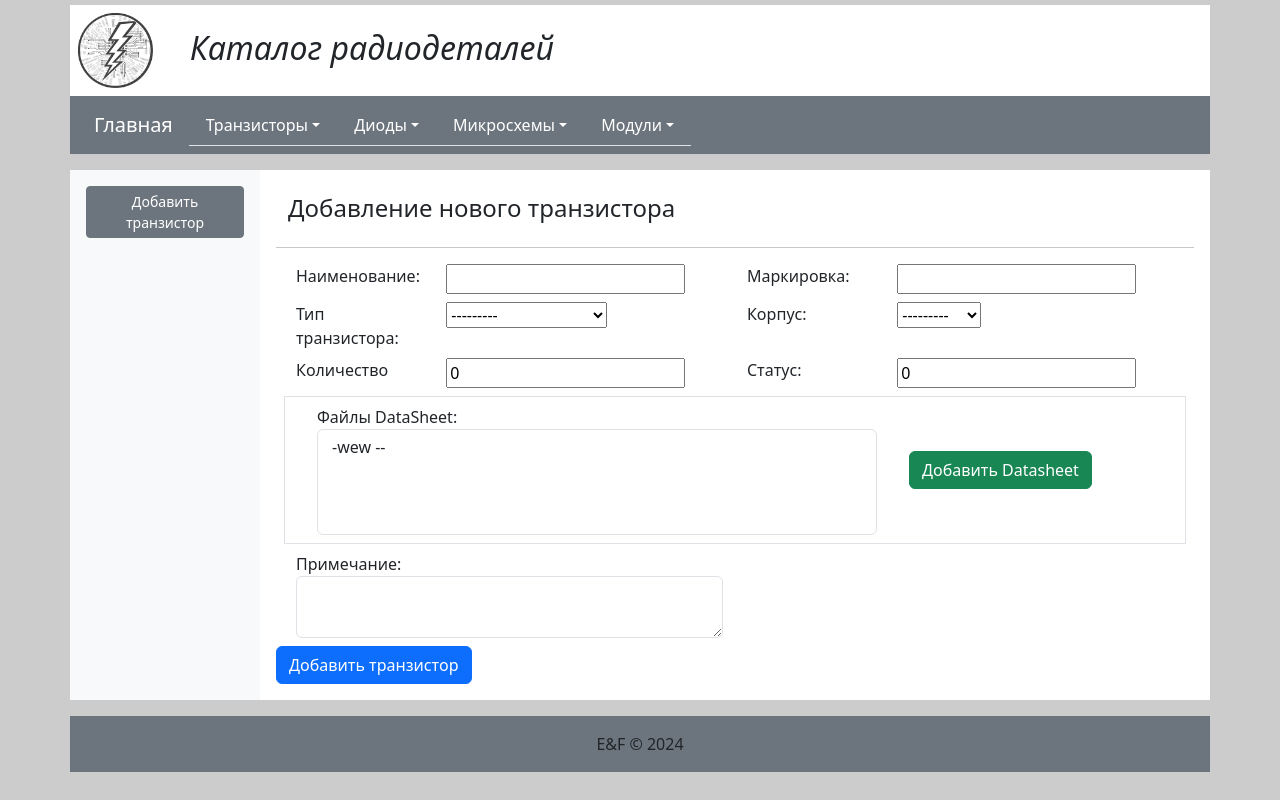
After one commit to eskealexey/django-radio, a Django app: page /transistors/add/ in a window 1280 px wide. The commit adds this page. Run offline with Django 5.2, Linux system fonts and the light colour scheme; data comes from the database, SQL or seed files in the repository; some libraries are stand-ins or nearby versions.

Commit message:
добавление формы для записи нового транзистора

```diff
--- a/radio/templates/index_template.html
+++ b/radio/templates/index_template.html
@@ -8,6 +8,7 @@
     <link rel="icon" href="{% static 'favicon.ico' %}" type="image/x-icon">
     <link href="{% static 'bootstrap/css/bootstrap.min.css' %}" type="text/css" rel="stylesheet">
     <link href="{% static 'app/css/style_app.css' %}" type="text/css" rel="stylesheet">
+    <script src="https://code.jquery.com/jquery-3.6.0.min.js"></script>
 
 </head>
 <body>
@@ -97,6 +98,6 @@
             </div>
         </div>
 
-    <script src="{% static 'bootstrap/js/bootstrap.bundle.min.js' %}"></script>
-    </body>
+<script src="{% static 'bootstrap/js/bootstrap.bundle.min.js' %}"></script>
+</body>
 </html>
--- /dev/null
+++ b/radio/templates/transistors/transistor_add.html
@@ -0,0 +1,91 @@
+{% extends 'index_template.html' %}}
+
+{% block content %}
+<div class="container mt-2">
+    <div class="row">
+        <h4>{{ title }}</h4>
+    </div>
+</div>
+ <hr>
+
+<form method="post" action="{% url 'transistor_add' %}">
+    {% csrf_token %}
+
+    <div class="row m-2">
+        <div class="form-group col-md-2">
+            Наименование:
+        </div>
+        <div class="form-group col-md-4">
+            {{ form.name }}
+        </div>
+        <div class="form-group col-md-2">
+            Маркировка:
+        </div>
+        <div class="form-group col-md-4">
+            {{ form.mark }}
+        </div>
+    </div>
+
+    <div class="row m-2">
+        <div class="form-group col-md-2">
+            Тип транзистора:
+        </div>
+        <div class="form-group col-md-4">
+            {{ form.tip_trans }}
+        </div>
+        <div class="form-group col-md-2">
+            Корпус:
+        </div>
+        <div class="form-group col-md-4">
+            {{ form.tip_korpusa }}
+        </div>
+    </div>
+
+    <div class="row m-2">
+        <div class="form-group col-md-2">
+            Количество
+        </div>
+        <div class="form-group col-md-4">
+            {{ form.amount }}
+        </div>
+        <div class="form-group col-md-2">
+            Статус:
+        </div>
+        <div class="form-group col-md-4">
+            {{ form.status }}
+        </div>
+    </div>
+    <div class="row m-2 border">
+        <div class="row m-2">
+            <div class="form-group col-md-8">
+                Файлы DataSheet: <br>
+                {{ form.datasheet }}
+            </div>
+            <div class="form-group col-md-4 m-6 d-flex">
+                <div class="p-2 align-self-center">
+                    <a href="{% url 'datasheet_add' %}" id="open-modal">
+                        <button type="button" class="btn btn-success" data-bs-toggle="modal" data-bs-target="#exampleModal">Добавить Datasheet</button>
+                    </a>
+                </div>
+            </div>
+        </div>
+    </div>
+
+
+
+    <div class="row m-2">
+        <div class="form-group col-md-6">
+            Примечание:<br>
+            {{ form.primech }}
+        </div>
+    </div>
+    <button type="submit" class="btn btn-primary">Добавить транзистор</button>
+</form>
+
+{% endblock %}
+
+
+
+{% block left %}
+{% include "transistors/transistor_left.html" %}
+{% endblock %}
--- /dev/null
+++ b/radio/templates/transistors/transistor_left.html
@@ -0,0 +1 @@
+<a href="{% url 'transistor_add' %}"><button type="button" class="btn btn-sm btn-secondary">Добавить транзистор</button></a>
--- a/radio/templates/transistors/transistors_list.html
+++ b/radio/templates/transistors/transistors_list.html
@@ -87,6 +87,7 @@
 {% endblock %}
 
 
+
 {% block left %}
-
+{% include "transistors/transistor_left.html" %}
 {% endblock %}
--- /dev/null
+++ b/radio/transistors/forms.py
@@ -0,0 +1,26 @@
+from django import forms
+from django.contrib.admin.widgets import AdminTextareaWidget, FilteredSelectMultiple
+from django.forms import ModelForm, Textarea, SplitDateTimeWidget, CheckboxSelectMultiple, SelectMultiple, FileInput
+
+from .models import *
+
+class TransistorAddForm(ModelForm):
+    """
+    Form for adding transistor
+    """
+    class Meta:
+        model = Transistor
+        fields = ['name', 'mark', 'tip_trans', 'tip_korpusa', 'amount', 'status', 'datasheet', 'primech']
+        widgets = {
+            'datasheet': SelectMultiple(
+                attrs={'class': 'form-control', 'rows': 5},
+                # verbose_name='Datasheets',
+                # is_stacked=False
+            ),
+            'primech': AdminTextareaWidget(attrs={'class': 'form-control', 'rows': 2}),
+        }
+
+class DatasheetTransistorAddForm(forms.ModelForm):
+    class Meta:
+        model = DatasheetTransistor
+        fields = ['discription', 'url']
--- a/radio/transistors/models.py
+++ b/radio/transistors/models.py
@@ -18,7 +18,7 @@ class DatasheetTransistor(models.Model):
     url = models.FileField(upload_to='datasheets/transistors', null=True, blank=True)
 
     def __str__(self):
-        return f"{self.discription} {str(self.url)}"
+        return f"{self.discription}   --   {str(self.url)}"
 
 class Transistor(models.Model):
     objects = None
@@ -28,7 +28,8 @@ class Transistor(models.Model):
     tip_korpusa = models.ForeignKey(TipKorpus, on_delete=models.CASCADE)
     amount = models.IntegerField(default=0)
     status = models.IntegerField(default=0)
-    # datasheet = models.ForeignKey(DatasheetTransistor, on_delete=models.CASCADE, null=True, blank=True)
     datasheet = models.ManyToManyField(DatasheetTransistor, blank=True)
+    primech = models.TextField(blank=True, null=True)
+
     def __str__(self):
         return self.name
--- a/radio/transistors/urls.py
+++ b/radio/transistors/urls.py
@@ -1,10 +1,12 @@
 from django.urls import path
-from .views import transistors_all, transistors_list_tip, transistors_list_tip_korpus # found_transistors
+from .views import transistors_all, transistors_list_tip, transistors_list_tip_korpus, datasheet_add
+from .views import transistor_add           #, datasheet_add
 
 
 urlpatterns = [
     path('', transistors_all, name='transistors_all'),
     path('<int:tiptrans_id>/', transistors_list_tip, name='transistors_tip_list'),
     path('<int:tiptrans_id>/<int:korpus_id>', transistors_list_tip_korpus, name='transistors_list_tip_korpus'),
-    # path('found/', found_transistors, name='found_transistors'),
+    path('add/', transistor_add, name='transistor_add'),
+    path('datasheetadd/', datasheet_add, name='datasheet_add'),
 ]
--- a/radio/transistors/views.py
+++ b/radio/transistors/views.py
@@ -1,7 +1,10 @@
 from django.core.paginator import Paginator
-from django.shortcuts import render
+from django.shortcuts import render, redirect
+from django.views.generic import CreateView
 
-from .models import TipTrans, Transistor
+from .admin import DatasheetAdmin
+from .forms import TransistorAddForm, DatasheetTransistorAddForm
+from .models import TipTrans, Transistor, DatasheetTransistor
 
 
 def get_name_korpus(quary_)->set:
@@ -115,3 +118,42 @@ def transistors_list_tip_korpus(request, tiptrans_id, korpus_id):
         'korpus': korpus,
         'headword': f'Cписок транзисторов'    }
     return render(request, 'transistors/transistors_list.html', context=context)
+
+
+def transistor_add(request):
+    """
+    Функция для добавления нового транзистора
+    """
+    if request.method == 'POST':
+        form = TransistorAddForm(request.POST)
+        if form.is_valid():
+            form.save()
+            return redirect('transistors_all')
+    else:
+        form = TransistorAddForm()
+
+    context = {
+        'title': 'Добавление нового транзистора',
+        'form': form,
+    }
+    return render(request, 'transistors/transistor_add.html', context=context)
+
+
+def datasheet_add(request):
+    """
+    Функция для добавления нового даташита
+    """
+    if request.method == 'POST':
+        form = DatasheetTransistorAddForm(request.POST, request.FILES)
+        if form.is_valid():
+            print(form.cleaned_data['discription'])
+            print(form.cleaned_data['url'])
+            form.save()
+            return redirect('transistor_add')
+    else:
+        form = DatasheetTransistorAddForm()
+    context = {
+        'title': 'Добавление нового транзистора',
+        'form': form,
+    }
+    return render(request, 'transistors/datasheet_transistor_add.html', context=context)
```
Also changed, not shown: radio/templates/transistors/datasheet_transistor_add.html (added, +48 -0 lines), radio/transistors/admin.py (+22 -1 lines).
